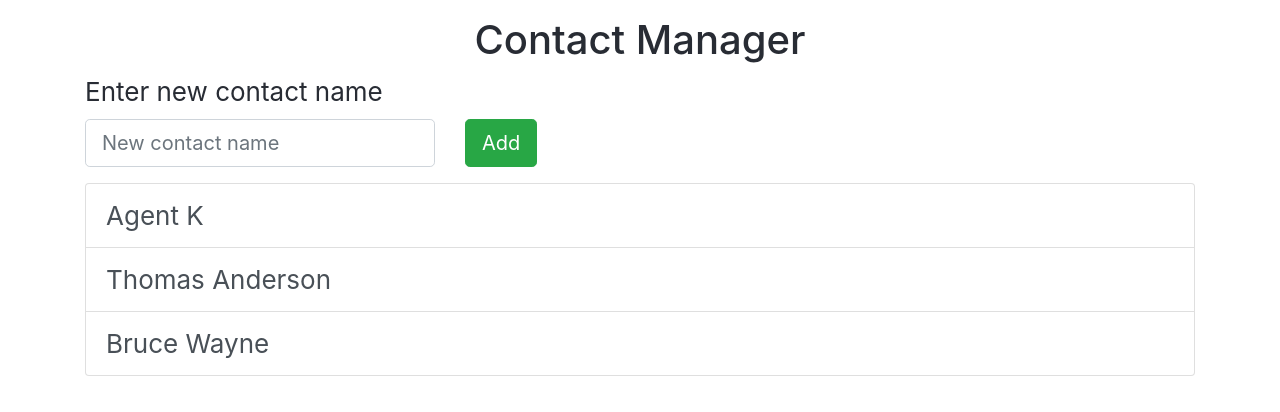
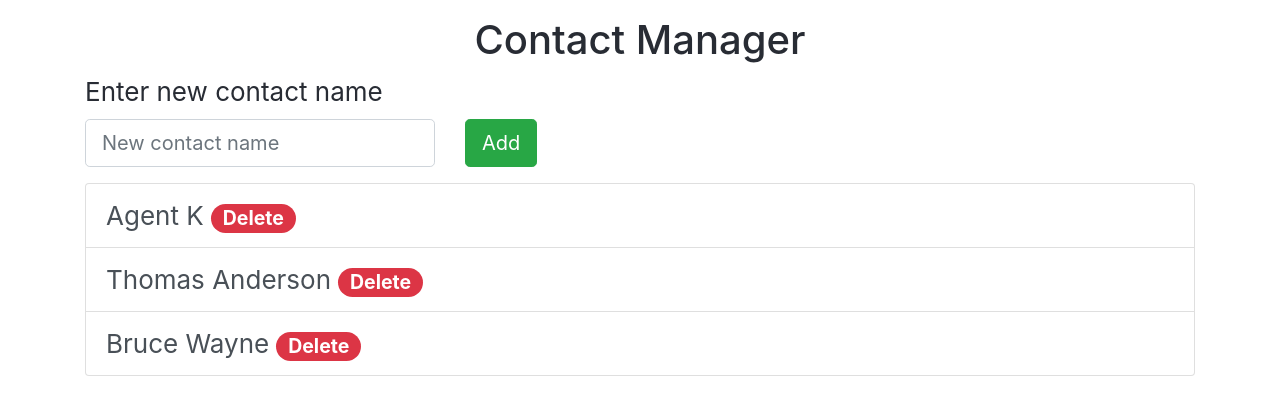
Before and after one commit to Yehuda-Volodin/Contact-Manager, a React (Create React App) app in the folder yehuda-volodin-contact-manager-using-hooks/: page / in a window 1280 px wide. Shown: the top 412 px of the page. Built offline with nearby package versions, Linux system fonts and the light colour scheme.

Commit message:
A bug with lable was fixed. "Delete" Bage was added to each contact.

```diff
--- a/yehuda-volodin-contact-manager-using-hooks/src/AddPerson.js
+++ b/yehuda-volodin-contact-manager-using-hooks/src/AddPerson.js
@@ -38,7 +38,7 @@ export default function AddPerson(props) {
                     </Label>
                     <Input
                         type="text"
-                        name="newContact"
+                        id="newContact"
                         placeholder="New contact name"
                         onChange={handleChange}
                         value={person}
--- a/yehuda-volodin-contact-manager-using-hooks/src/PeopleList.js
+++ b/yehuda-volodin-contact-manager-using-hooks/src/PeopleList.js
@@ -1,6 +1,6 @@
 import React, { useState } from 'react'
 import PropTypes from 'prop-types';
-import { ListGroup, ListGroupItem } from 'reactstrap';
+import { ListGroup, ListGroupItem, Badge } from 'reactstrap';
 
 export default function PeopleList(props) {
     PeopleList.propTypes = {
@@ -9,12 +9,28 @@ export default function PeopleList(props) {
 
     const [itemId, setItemId] = useState(null);
 
-    function listGroupItemsOnClickHandler (e) {
+    function listGroupItemsOnClickHandler(e) {
         setItemId(e.target.id)
     }
 
     const listGroupItems = props.peopleData.map((val, index) =>
-        <ListGroupItem active={itemId==index ? true : false} action onClick={listGroupItemsOnClickHandler} id={index} key={index}>{val}</ListGroupItem>
+        <ListGroupItem
+            active={itemId == index ? true : false}
+            action
+            onClick={listGroupItemsOnClickHandler}
+            id={index}
+            key={index}
+            style= {{"text-align": "justify"}}
+        >
+            {val}
+            <> </>
+            <Badge
+                pill
+                color="danger"
+            >
+                Delete
+            </Badge>
+        </ListGroupItem>
     );
 
     return (
```
